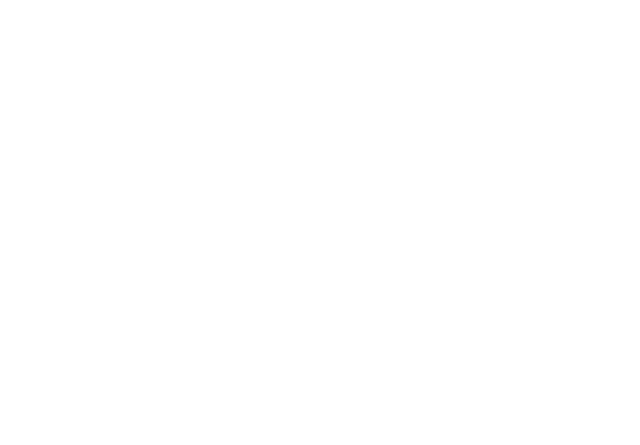
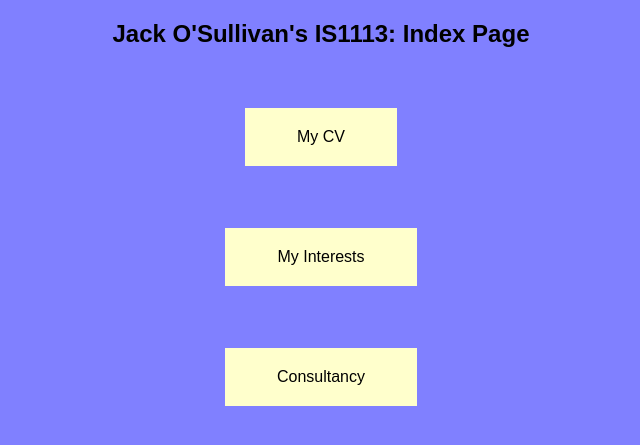
Before and after one commit to JOS-118341726/118341726, a PHP site: page /index.php in a window 1280 px wide. Before the commit the part shown is empty. Shown: the top 445 px of the page, without its empty margins (319-959 px from the left). Run offline with PHP 8.4, Linux system fonts and the light colour scheme.

Commit message:
74 Index Commit

```diff
--- a/index.php
+++ b/index.php
@@ -1,17 +1,40 @@
 <!DOCTYPE html>
-<!--
-To change this license header, choose License Headers in Project Properties.
-To change this template file, choose Tools | Templates
-and open the template in the editor.
--->
 <html>
-    <head>
-        <meta charset="UTF-8">
-        <title></title>
-    </head>
-    <body>
-        <?php
-        // put your code here
-        ?>
-    </body>
+<head>
+    <title>Jack O'Sullivan's Index Page</title>
+<style>
+.button {
+  background-color: #ffffcc;
+  border: none;
+  color: black;
+  padding: 20px 52px;
+  text-align: center;
+  text-decoration: none;
+  display: inline-block;
+  font-size: 16px;
+  margin: 4px 2px;
+  cursor: pointer;
+}
+
+</style>
+<link rel="stylesheet" type="text/css" href="MyStyle.css">
+</head>
+<body>
+
+<center>
+<h2>Jack O'Sullivan's IS1113: Index Page</h2>
+<br><br>
+</center>
+
+<center>
+<a href="CV.html" class="button">My CV</a>
+<br><br>
+<br><br>
+<a href="Interests.html" class="button">My Interests</a>
+<br><br>
+<br><br>
+<a href="Consultancy.html" class="button">Consultancy</a>
+</center>
+
+</body>
 </html>
```
